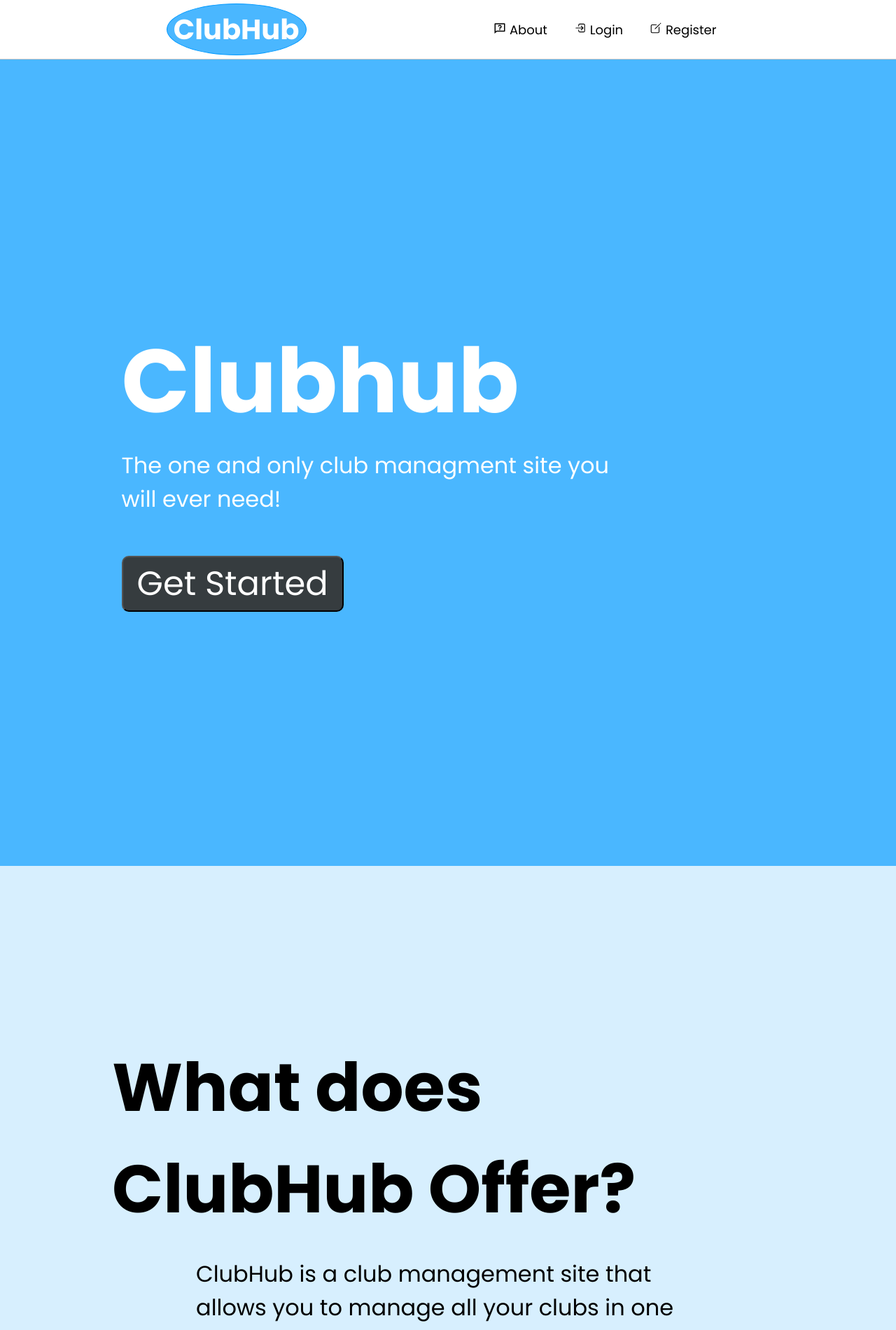
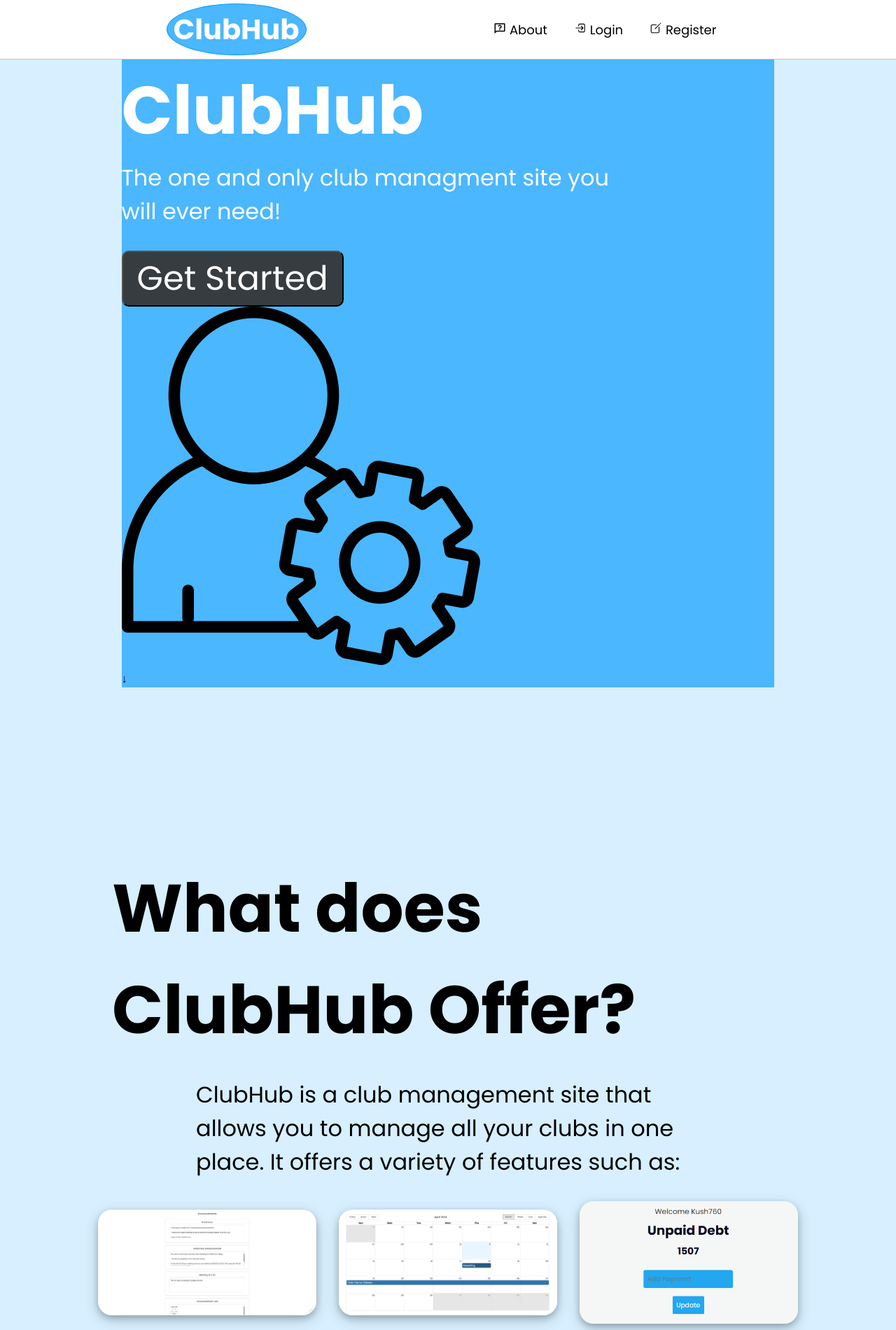
Before and after one commit to KU-5H/ClubHub, a React (Vite) app in the folder frontend/: page / in a window 1280 px wide. Shown: the top 1900 px of the page at 70% size. Built offline with nearby package versions, Linux system fonts and the light colour scheme; no server answers.

Commit message:
Added some basic animation and a ending remark

```diff
--- a/frontend/src/pages/About.jsx
+++ b/frontend/src/pages/About.jsx
@@ -7,6 +7,8 @@ import announcement from './../assets/announcement.png';
 import calender from './../assets/calender.png';
 import finances from './../assets/finances.png';
 import userFinance from './../assets/userFinance.png';
+import business from './../assets/business.webp';
+import user2 from './../assets/user.png';
 import { Link, useNavigate } from 'react-router-dom';
 import { useContext, useEffect } from 'react';
 import {userContext} from '../../context/userContext'
@@ -18,6 +20,10 @@ export default function About() {
     if(user) {
       navigate('/home')
     }
+    window.scrollTo(0, window.innerHeight * 0.13);
+    setTimeout(() => {
+      document.getElementById('arrow').style.display = 'block';
+    }, 3000);
   })
 
   const login = () => {
@@ -30,13 +36,17 @@ export default function About() {
 
     return (
       <div className="about-section">
-        <div className="about-category-2 blue">
+        <div className='about-category-4 blue'>
           <div>
-            <h1>Clubhub</h1>
-            <p>The one and only club managment site you will ever need! </p><br />
+            <h2 className='announcement-h2'>ClubHub</h2>
+            <p>The one and only club managment site you will ever need!</p>
             <div className='about-buttons'>
               <button className='about-button' onClick={register}>Get Started</button>
             </div>
+          </div>
+          <img className='about-image2 about-category-2-right' src={user2}/>
+          <div id="arrow" className="arrow" style={{display: 'none'}}>
+            <i className="fas fa-arrow-down">↓</i>
           </div>
         </div>
         <div className="about-category">
@@ -46,7 +56,7 @@ export default function About() {
           <div className='about-images'>
               <img className='about-image' src={announcement}/>
               <img className='about-image' src={calender}/>
-              <img className='about-image' src={schedule}/>
+              <img className='about-image' src={userFinance}/>
           </div>
         </div>
         <div className="about-category blue">
@@ -69,6 +79,11 @@ export default function About() {
               can even see their payments and make payments straight from the app.</p>
             </div>
         </div>
+        <div className="about-category">
+          <h2>So What Are You Waiting For?</h2>
+          <p className='announcement-p'>Get started with ClubHub today by singing up! </p>
+          <button className='about-button' onClick={register}>Get Started</button>
+        </div>
       </div>
     );
   }
```
